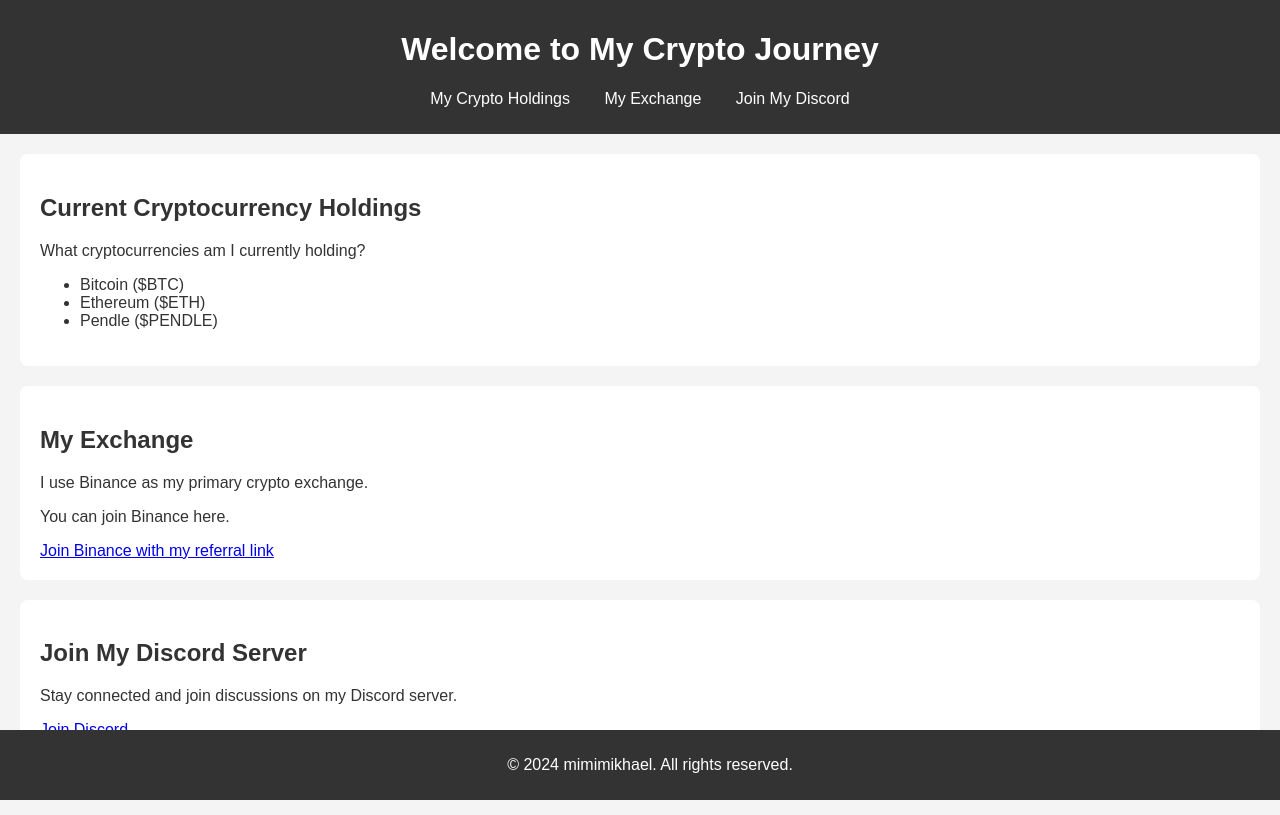
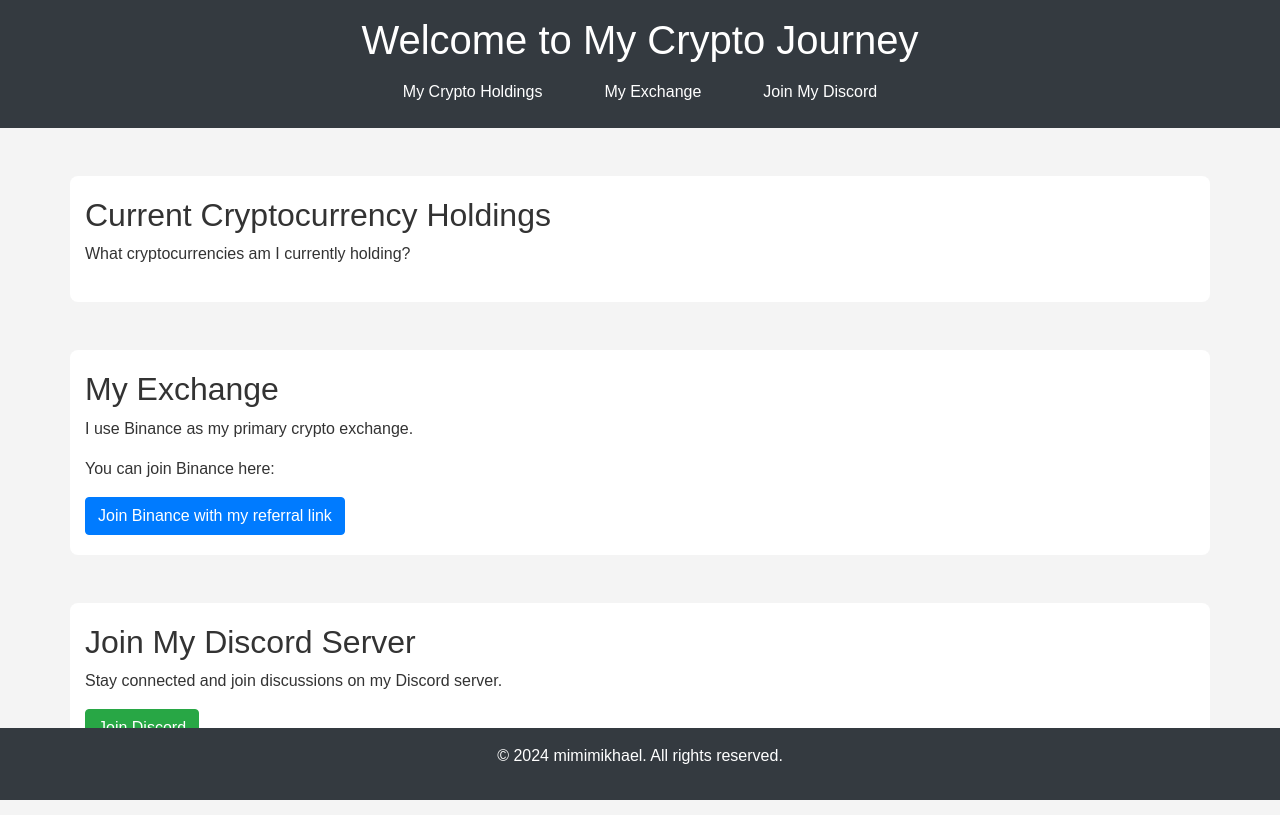
Before and after one commit to ilyooon/tradingjourney, a plain HTML site: page index.html in a window 1280 px wide. Drawn offline with nearby package versions, Linux system fonts and the light colour scheme.

Commit message:
Update index.html

```diff
--- a/index.html
+++ b/index.html
@@ -2,48 +2,50 @@
 <html lang="en">
 <head>
     <meta charset="UTF-8">
-    <meta name="viewport" content="width=device-width, initial-scale=1.0">
-    <title>Your Personal Website</title>
+    <title>My Crypto Journey</title>
+    <!-- Bootstrap CSS -->
+    <link rel="stylesheet" href="https://maxcdn.bootstrapcdn.com/bootstrap/4.0.0/css/bootstrap.min.css">
+    <!-- Your CSS -->
     <link rel="stylesheet" href="styles.css">
 </head>
 <body>
-    <header>
+    <header class="bg-dark text-white text-center py-3">
         <h1>Welcome to My Crypto Journey</h1>
         <nav>
-            <ul>
-                <li><a href="#crypto">My Crypto Holdings</a></li>
-                <li><a href="#exchange">My Exchange</a></li>
-                <li><a href="#discord">Join My Discord</a></li>
+            <ul class="nav justify-content-center">
+                <li class="nav-item"><a class="nav-link text-white" href="#crypto">My Crypto Holdings</a></li>
+                <li class="nav-item"><a class="nav-link text-white" href="#exchange">My Exchange</a></li>
+                <li class="nav-item"><a class="nav-link text-white" href="#discord">Join My Discord</a></li>
             </ul>
         </nav>
     </header>
 
-    <section id="crypto">
+    <section id="crypto" class="container my-5">
         <h2>Current Cryptocurrency Holdings</h2>
         <p>What cryptocurrencies am I currently holding?</p>
-        <!-- Example list -->
-        <ul>
-            <li>Bitcoin ($BTC)</li>
-            <li>Ethereum ($ETH)</li>
-            <li>Pendle ($PENDLE)</li>
+        <ul id="holdings-list">
+            <!-- Holdings will be inserted here by JavaScript -->
         </ul>
     </section>
 
-    <section id="exchange">
+    <section id="exchange" class="container my-5">
         <h2>My Exchange</h2>
         <p>I use Binance as my primary crypto exchange.</p>
-        <p>You can join Binance here.</p>
-        <a href="https://www.binance.com/activity/referral-entry/CPA?ref=CPA_00B8TQ6KDL" target="_blank">Join Binance with my referral link</a>
+        <p>You can join Binance here:</p>
+        <a href="https://www.binance.com/activity/referral-entry/CPA?ref=CPA_00B8TQ6KDL" target="_blank" class="btn btn-primary">Join Binance with my referral link</a>
     </section>
 
-    <section id="discord">
+    <section id="discord" class="container my-5">
         <h2>Join My Discord Server</h2>
         <p>Stay connected and join discussions on my Discord server.</p>
-        <a href="https://discord.gg/yQVrE3Zk" target="_blank">Join Discord</a>
+        <a href="https://discord.gg/yQVrE3Zk" target="_blank" class="btn btn-success">Join Discord</a>
     </section>
 
-    <footer>
+    <footer class="bg-dark text-white text-center py-3">
         <p>&copy; 2024 mimimikhael. All rights reserved.</p>
     </footer>
+
+    <!-- Scripts -->
+    <script src="script.js"></script>
 </body>
 </html>
```
